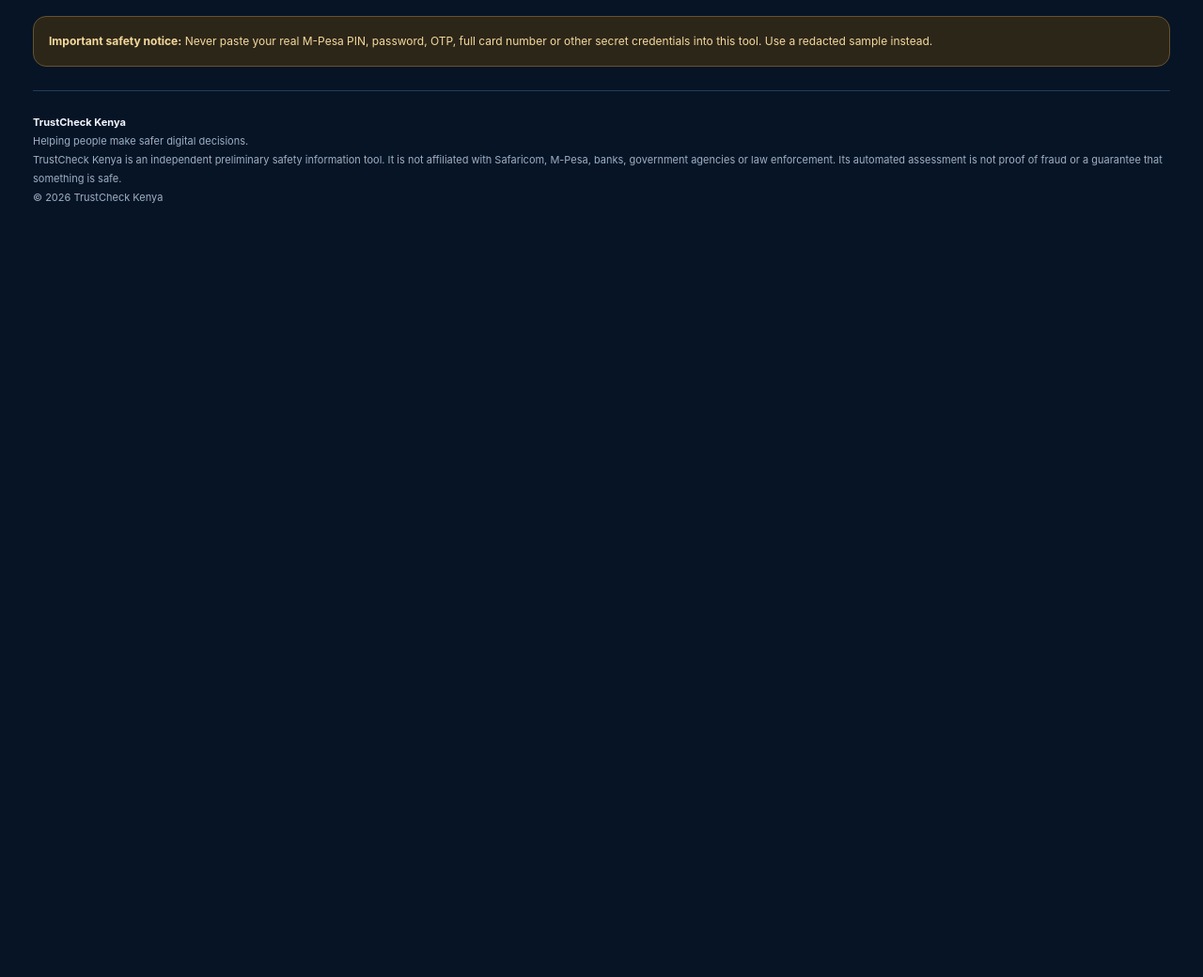
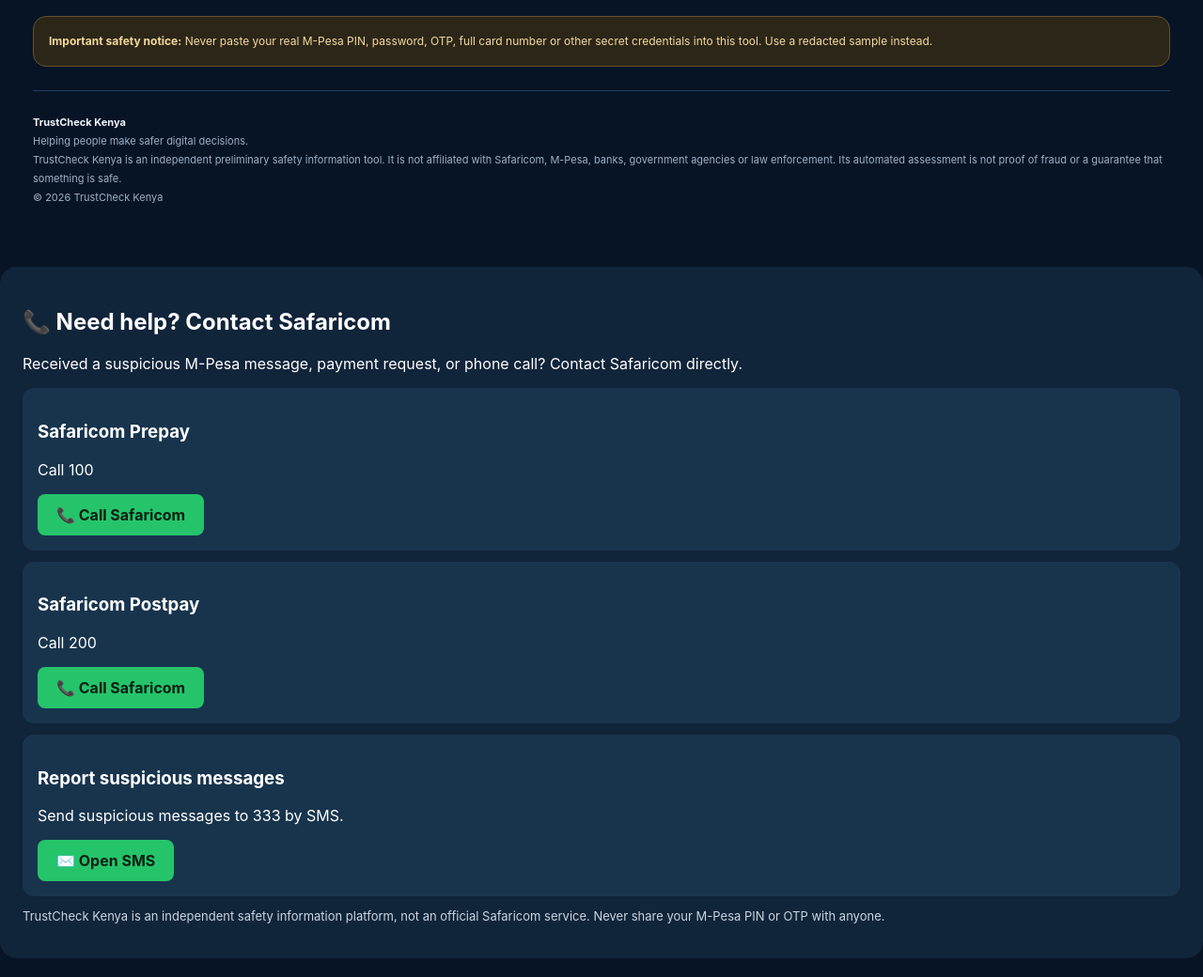
Before and after one commit to bry1655/TrustCheck-AI, a plain HTML site: page index.html in a window 1280 px wide. Shown: the part 1642-2682 px from the top of the page at 94% size. Before the commit the page ends 1906 px from the top, so only its background shows below. Drawn offline with Linux system fonts and the light colour scheme.

Commit message:
Add official Safaricom support contacts

```diff
--- a/index.html
+++ b/index.html
@@ -419,5 +419,44 @@ document.getElementById("languageBtn").addEventListener("click",()=>{
 });
 renderHistory();
 </script>
+
+<section style="background:#10243a;color:white;padding:24px;margin:20px 0;border-radius:18px;">
+  <h2>📞 Need help? Contact Safaricom</h2>
+  <p>
+    Received a suspicious M-Pesa message, payment request,
+    or phone call? Contact Safaricom directly.
+  </p>
+
+  <div style="background:#18344d;padding:16px;border-radius:12px;margin:12px 0;">
+    <h3>Safaricom Prepay</h3>
+    <p>Call 100</p>
+    <a href="tel:100" style="display:inline-block;background:#25c46a;color:#062014;padding:12px 20px;border-radius:8px;text-decoration:none;font-weight:bold;">
+      📞 Call Safaricom
+    </a>
+  </div>
+
+  <div style="background:#18344d;padding:16px;border-radius:12px;margin:12px 0;">
+    <h3>Safaricom Postpay</h3>
+    <p>Call 200</p>
+    <a href="tel:200" style="display:inline-block;background:#25c46a;color:#062014;padding:12px 20px;border-radius:8px;text-decoration:none;font-weight:bold;">
+      📞 Call Safaricom
+    </a>
+  </div>
+
+  <div style="background:#18344d;padding:16px;border-radius:12px;margin:12px 0;">
+    <h3>Report suspicious messages</h3>
+    <p>Send suspicious messages to 333 by SMS.</p>
+    <a href="sms:333" style="display:inline-block;background:#25c46a;color:#062014;padding:12px 20px;border-radius:8px;text-decoration:none;font-weight:bold;">
+      ✉️ Open SMS
+    </a>
+  </div>
+
+  <p style="font-size:13px;color:#cbd5e1;">
+    TrustCheck Kenya is an independent safety information platform,
+    not an official Safaricom service. Never share your M-Pesa PIN
+    or OTP with anyone.
+  </p>
+</section>
+
 </body>
 </html>
```
